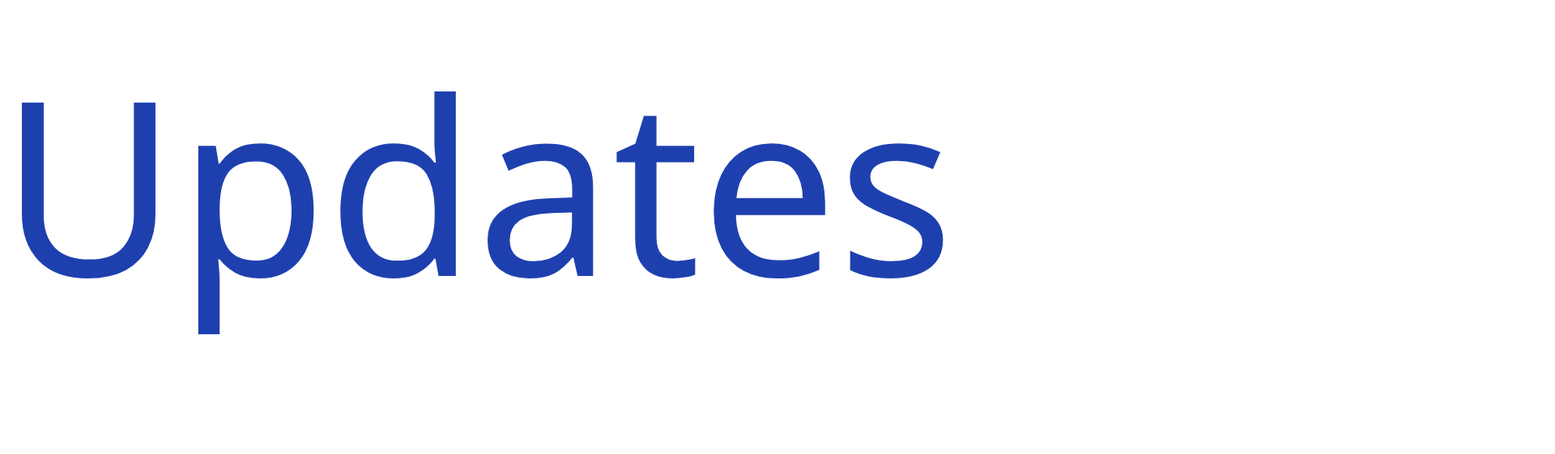
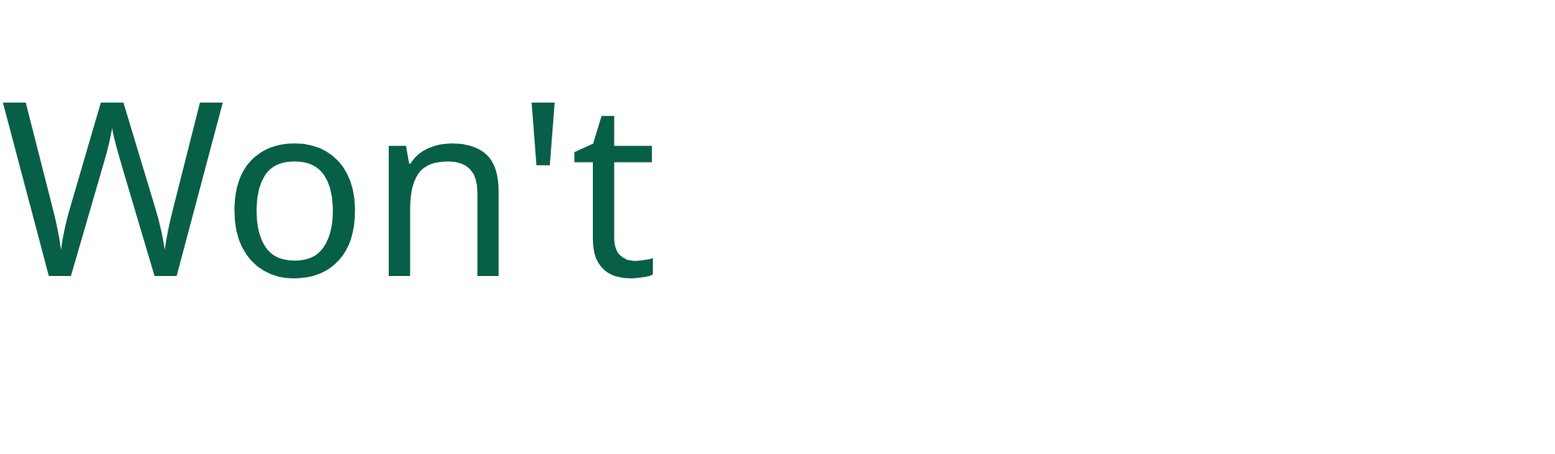
Before and after one commit to michaellukeread/mlrportfolio-tailwindcss, a React (Create React App) app: page / in a window 1280 px wide. Shown: the top 561 px of the page at 81% size, 1920 px wide, since content can reach past the window. Built offline with nearby package versions, Linux system fonts and the light colour scheme.

Commit message:
netlify branch test

```diff
--- a/src/App.js
+++ b/src/App.js
@@ -1,7 +1,7 @@
 function App() {
   return (
-    <div className="text-[300px] text-blue-800">
-      Updates Automatically
+    <div className="text-[300px] text-green-800">
+      Won't Update
     </div>
   );
 }
```
